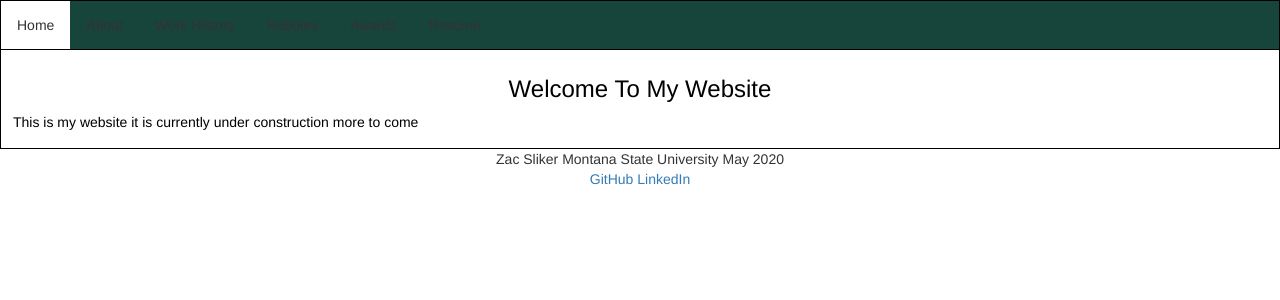
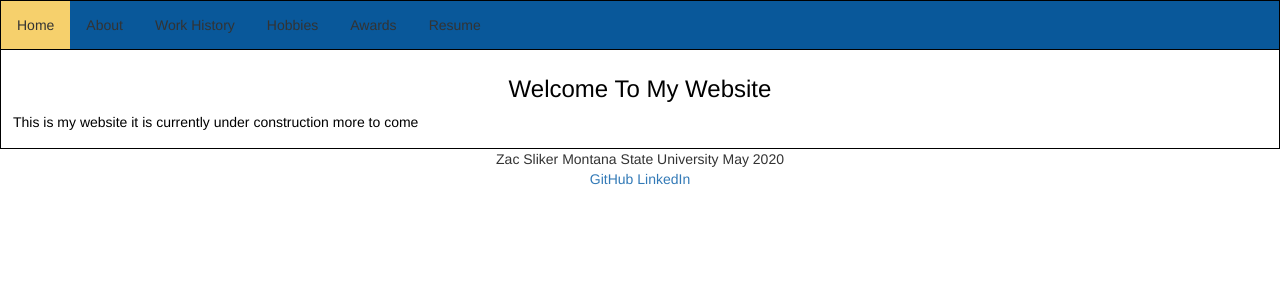
Before and after one commit to Trotsky88/Trotsky88.github.io, a PHP site: page / in a window 1280 px wide. Shown: the top 300 px of the page. Run offline with PHP 8.4, Linux system fonts and the light colour scheme.

Commit message:
Update styles.css

```diff
--- a/CSS/styles.css
+++ b/CSS/styles.css
@@ -39,7 +39,7 @@ header {
 .tab {
   overflow: hidden;
   border: 1px solid #000000;
-  background-color: rgb(24, 69, 59);
+  background-color: rgb(9, 88, 154);
 }
 
 /* Style the buttons that are used to open the tab content */
@@ -60,7 +60,7 @@ header {
 
 /* Create an active/current tablink class */
 .tab button.active {
-  background-color: white;
+  background-color: #f6d06c;
 }
 
 /* Style the tab content */
```
